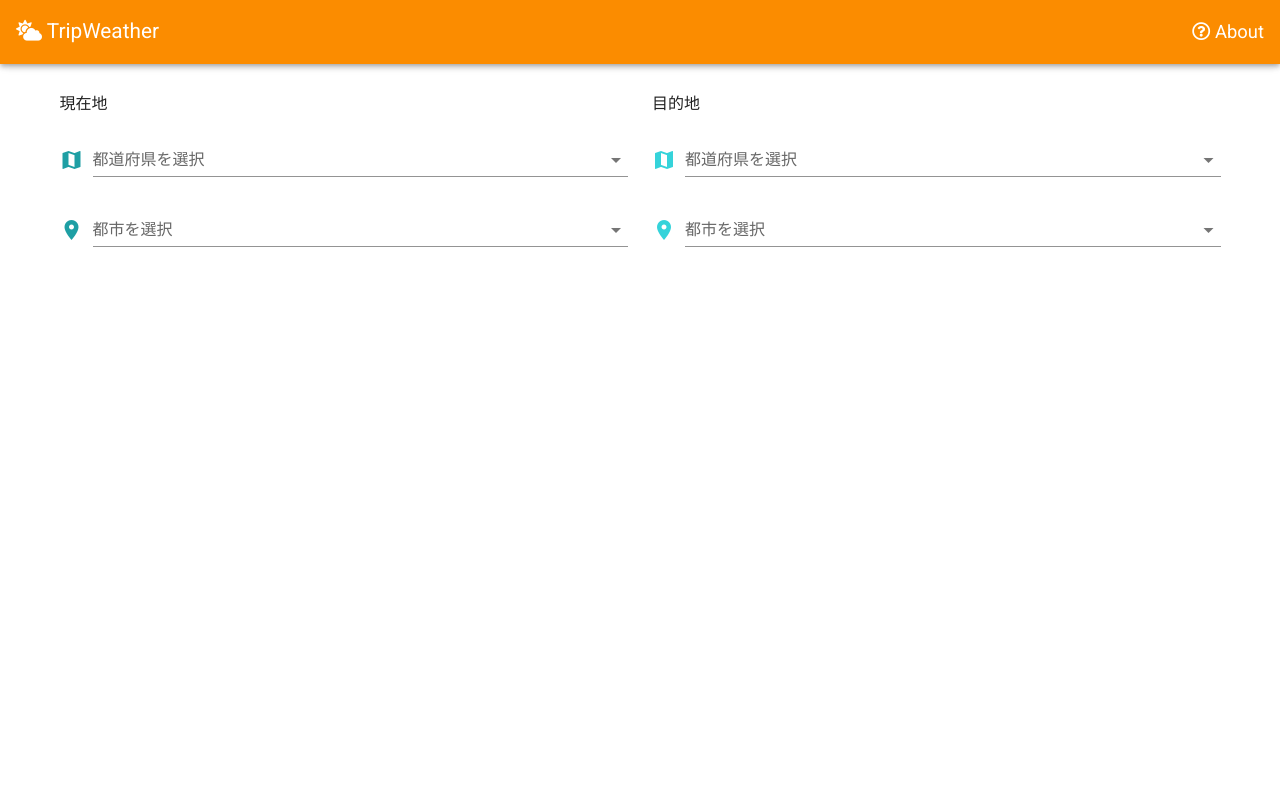
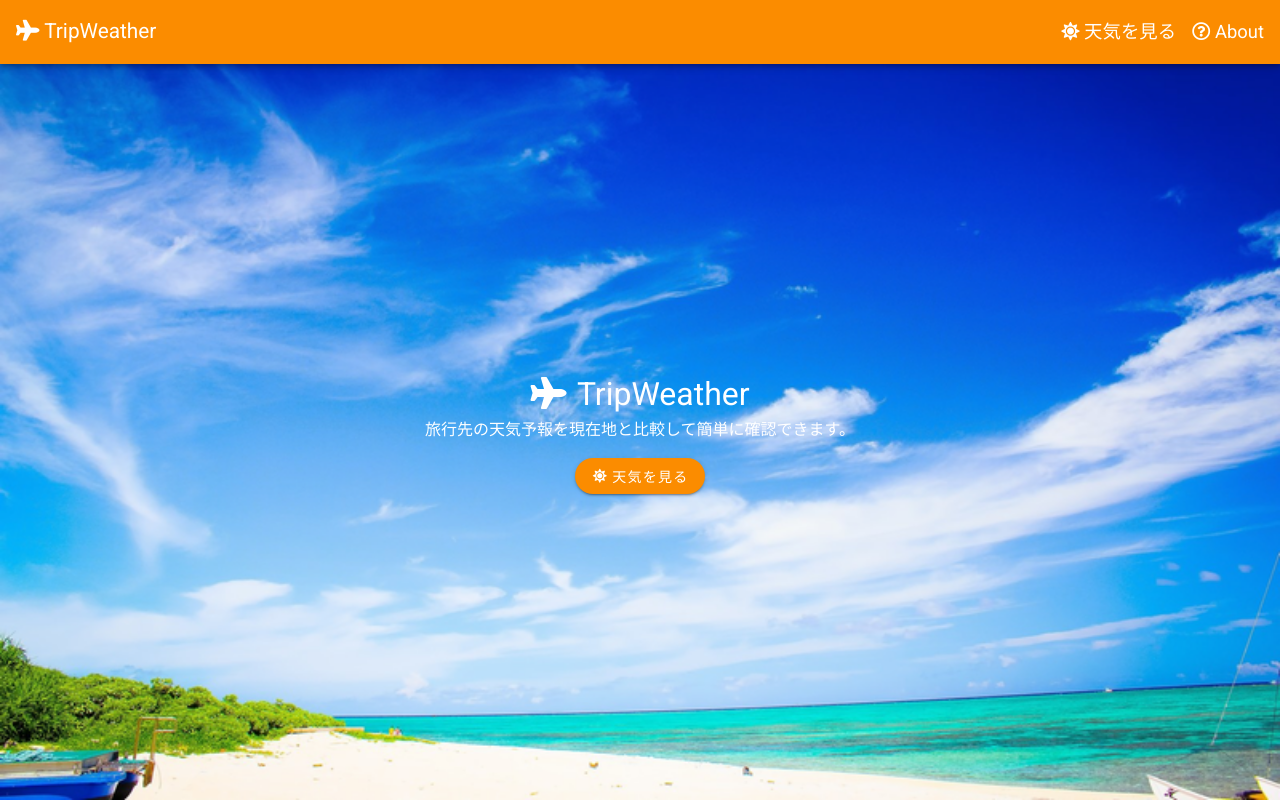
Before and after one commit to yakitori99/trip-weather-frontend, a Vue app: page /#/ in a window 1280 px wide. Built offline with nearby package versions, Linux system fonts and the light colour scheme; no server answers.

Commit message:
ランディングページとしてTopページを追加。それに伴い上部メニュー、Aboutページを変更。

```diff
--- a/src/assets/css/style.css
+++ b/src/assets/css/style.css
@@ -44,6 +44,51 @@ body {
     font-size: 1.15rem;
     display:block;
 }
+.header_menu_padding{
+    padding-right: 1.0rem;
+}
+
+/* Top ------------------------------------------------ */
+/* 画面の背景用 */
+.top-bg-all{
+    width:100%;
+    height:100%;
+    display: flex;
+}
+.top-bg-image{
+    background-image: url("/images/background-image/sea_ishigakijima.png");
+    background-size: cover;
+    background-repeat: no-repeat;
+    background-position: bottom center;
+    width:100%;
+    height:100%;
+}
+
+.top-centered-container{
+    width:100%;
+    height:100%;
+    display: flex;
+    justify-content: center;
+    align-items: center;
+    flex-flow: column;
+}
+.top-centered-box{
+    padding-left: 10%;
+    padding-right: 10%;
+}
+
+.top-text-appname{
+    color:white;
+    text-align: center;
+    font-size:2rem;
+
+}
+.top-text{
+    color:white;
+    text-align: center;
+    padding-bottom: 1.0rem;
+}
+
 
 /* WeatherComponent -------------------------------------- */
 /* 現在地/目的地selectエリアのタイトル */
--- a/src/components/About.vue
+++ b/src/components/About.vue
@@ -3,8 +3,8 @@
     <h3 class="about_h">このサイトについて</h3>
     <p>
       このサイトでは、旅行先のこの先一週間の天気予報（予想最高気温・最低気温・天気）を現在地と比較して見ることができます。<br>
-      旅行の服装・持ち物の準備にご活用下さい。<br>
-      <router-link to="/">Topページ</router-link>からご利用頂けます。
+      ユーザー登録なし・無料でご利用頂けますので、旅行の準備にご活用下さい。<br>
+      ご利用は <router-link to="/weather">天気を見る</router-link> からどうぞ！
     </p>
     <h3 class="about_h">ご留意事項</h3>
     <ul>
--- a/src/components/Header.vue
+++ b/src/components/Header.vue
@@ -4,17 +4,23 @@
       color="orange darken-1"
       dark
     >
-      <!-- アプリのメインアイコン+アプリ名 ...リンク1:気温・天気を見る-->
+      <!-- アプリのメインアイコン+アプリ名 ...リンク0:TOP-->
       <router-link to="/" class="white--text app_title">
-        <i class="fas fa-cloud-sun"></i>
+        <i class="fas fa-plane"></i>
         TripWeather
       </router-link>
 
       <v-spacer></v-spacer>
 
+      <!-- リンク1:天気を見る -->
+      <router-link to="/weather"  class="white--text header_menu_title header_menu_padding">
+        <i class="fas fa-sun"></i>
+        天気を見る
+      </router-link>
+
       <!-- リンク2:About -->
       <router-link to="/about"  class="white--text header_menu_title">
-        <i class="far fa-question-circle "></i>
+        <i class="far fa-question-circle"></i>
         About
       </router-link>
 
--- /dev/null
+++ b/src/components/Top.vue
@@ -0,0 +1,40 @@
+<template>
+  <!-- 全体の背景 -->
+  <div class="top-bg-all">
+    <div class="top-bg-image">
+      <!-- 上下中央揃え コンテナ -->
+      <div class="top-centered-container">
+        <!-- 上下中央揃え 中身 -->
+        <div class="top-centered-box top-text-appname">
+          <i class="fas fa-plane" style="padding-right:0.2rem;"></i>
+          TripWeather
+        </div>
+
+        <div class="top-centered-box top-text">
+          旅行先の天気予報を現在地と比較して簡単に確認できます。
+          <!-- <br> -->
+          <!-- 旅行の準備にどうぞ -->
+        </div>
+
+        <div class="top-centered-box">
+          <v-btn
+           to="/weather"
+           color="orange darken-1"
+           dark
+           rounded
+          >
+            <i class="fas fa-sun" style="padding-right:0.2rem;"></i>
+            天気を見る
+          </v-btn>
+        </div>
+
+      </div>
+    </div>
+  </div>
+</template>
+
+<script>
+  export default {
+    name: "Top",
+  }
+</script>
--- a/src/router.js
+++ b/src/router.js
@@ -2,6 +2,7 @@ import Vue from 'vue'
 import VueRouter from 'vue-router'
 Vue.use(VueRouter)
 
+import Top from './components/Top'
 import WeatherComponent from './components/WeatherComponent'
 import About from './components/About'
 
@@ -9,8 +10,13 @@ export default new VueRouter({
   routes:[
     // TOP
     {
-      name:"home", component: WeatherComponent, path:"/",
-      meta: { title: 'TripWeather', desc: '旅行先のこの先一週間の天気予報を現在地と比較して見ることができます。旅行の服装・持ち物の準備にどうぞ。' }
+      name:"top", component: Top, path:"/",
+      meta: { title: 'TripWeather', desc: '旅行先の天気予報を現在地と比較して簡単に確認できます。' }
+    },
+    // weather
+    {
+      name:"weather", component: WeatherComponent, path:"/weather",
+      meta: { title: '天気を見る', desc: '旅行先のこの先一週間の天気予報を現在地と比較して見ることができます。旅行の服装・持ち物の準備にどうぞ。' }
     },
     // About
     {
```
Also changed, not shown: public/images/background-image/sea_ishigakijima.png (added).
